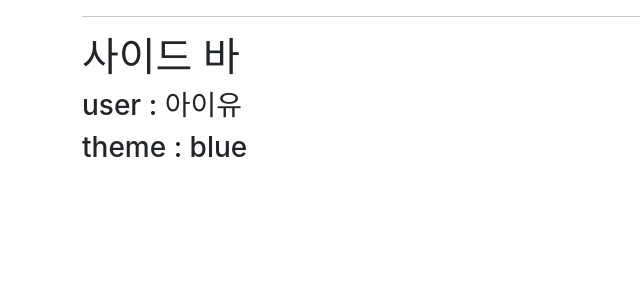
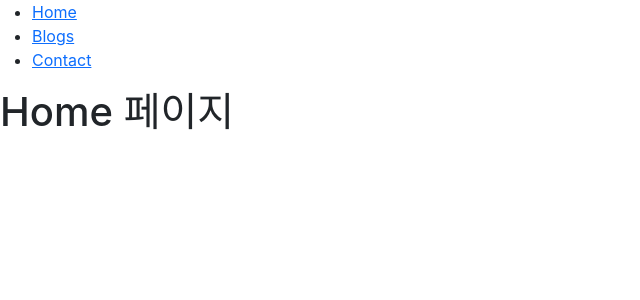
Before and after one commit to EblynCho/java505_react_test2, a React (Create React App) app: page / in a window 1280 px wide. Shown: the top 300 px of the page, without its empty margins (0-640 px from the left). Built offline with nearby package versions, Linux system fonts and the light colour scheme.

Commit message:
react-router-dom

```diff
--- a/src/App7.js
+++ b/src/App7.js
@@ -5,19 +5,46 @@
 import DarkOrLight from "./folder4/DarkOrLight";
 import App4 from "./folder4/App4";
 
+import {BrowserRouter, Routes, Route} from "react-router-dom";
+import Layout from "./Pages/Layout";
+import Home from "./Pages/Home";
+import Blogs from "./Pages/Blogs";
+import Contact from "./Pages/Contact";
+import NoPage from "./Pages/NoPage";
+
 function App7(props) {
     return (
-        <div className={"container"}>
-            {/*<Calculator />*/}
-            {/*<hr/>*/}
-            {/*<App />*/}
-            {/*<hr/>*/}
-            {/*<App2 />*/}
-            {/*<hr/>*/}
-            {/*<DarkOrLight />*/}
-            <hr/>
-            <App4 />
-        </div>
+        // <div className={"container"}>
+        //     {/*<Calculator />*/}
+        //     {/*<hr/>*/}
+        //     {/*<App />*/}
+        //     {/*<hr/>*/}
+        //     {/*<App2 />*/}
+        //     {/*<hr/>*/}
+        //     {/*<DarkOrLight />*/}
+        //     <hr/>
+        //     <App4 />
+        // </div>
+
+        // 리액트 라우터 : SPA 방식의 리액트 앱을 MPA 방식으로 사용할 수 있도록 해주는 라이브러리
+        // Routes : 페이지 객체를 여러 개 가질 수 있는 객체
+        // Route : 화면에 그려지는 페이지 객체
+        // path : 웹 브라우저에 표시되는 url 주소 설정, 절대경로/상대경로 다 사용 가능, * 사용 시 모든 페이지를 뜻함(path url 을 정확하게 입력해야 접속이 가능)
+        // element : path 로 지정된 url 주소와 매칭되는 컴포넌트
+        // <Link> : 리액트 라우터에서 사용되는 링크 전용 컴포넌트, html 의 <a> 태그와 같음
+        //      to : url 주소 입력, Route 컴포넌트에 path 로 설정된 주소 입력
+        // <Outlet> : 현재 선택된 경로의 컴포넌트를 화면에 표시
+
+        <BrowserRouter>
+            <Routes>
+                <Route path={"/"} element={<Layout />}>
+                    <Route index element={<Home />} />
+                    <Route path={"blogs"} element={<Blogs />} />
+                    <Route path={"contact"} element={<Contact />} />
+                    <Route path={"*"} element={<NoPage />} />
+                </Route>
+            </Routes>
+        </BrowserRouter>
     );
 }
 
--- /dev/null
+++ b/src/Pages/Blogs.jsx
@@ -0,0 +1,9 @@
+// Blogs.jsx
+
+import React from "react";
+
+function Blogs(props) {
+    return <h1>Blogs 페이지</h1>
+}
+
+export default Blogs;
--- /dev/null
+++ b/src/Pages/Contact.jsx
@@ -0,0 +1,9 @@
+// Contact.jsx
+
+import React from "react";
+
+function Contact(props) {
+    return <h1>Contact 페이지</h1>
+}
+
+export default Contact;
--- /dev/null
+++ b/src/Pages/Home.jsx
@@ -0,0 +1,9 @@
+// Home.jsx
+
+import React from "react";
+
+function Home(props) {
+    return <h1>Home 페이지</h1>
+}
+
+export default Home;
--- /dev/null
+++ b/src/Pages/Layout.jsx
@@ -0,0 +1,28 @@
+// Layout.jsx
+
+import React from "react";
+import {Outlet, Link} from "react-router-dom";
+
+function Layout(props) {
+    return (
+        <div>
+            <nav>
+                <ul>
+                    <li>
+                        <Link to={"/"}>Home</Link>
+                    </li>
+                    <li>
+                        <Link to={"/blogs"}>Blogs</Link>
+                    </li>
+                    <li>
+                        <Link to={"/contact"}>Contact</Link>
+                    </li>
+                </ul>
+            </nav>
+
+            <Outlet />
+        </div>
+    );
+}
+
+export default Layout;
--- /dev/null
+++ b/src/Pages/NoPage.jsx
@@ -0,0 +1,9 @@
+// NoPage.jsx
+
+import React from "react";
+
+function NoPage(props) {
+    return <h1>404 에러 페이지</h1>
+}
+
+export default NoPage;
```
